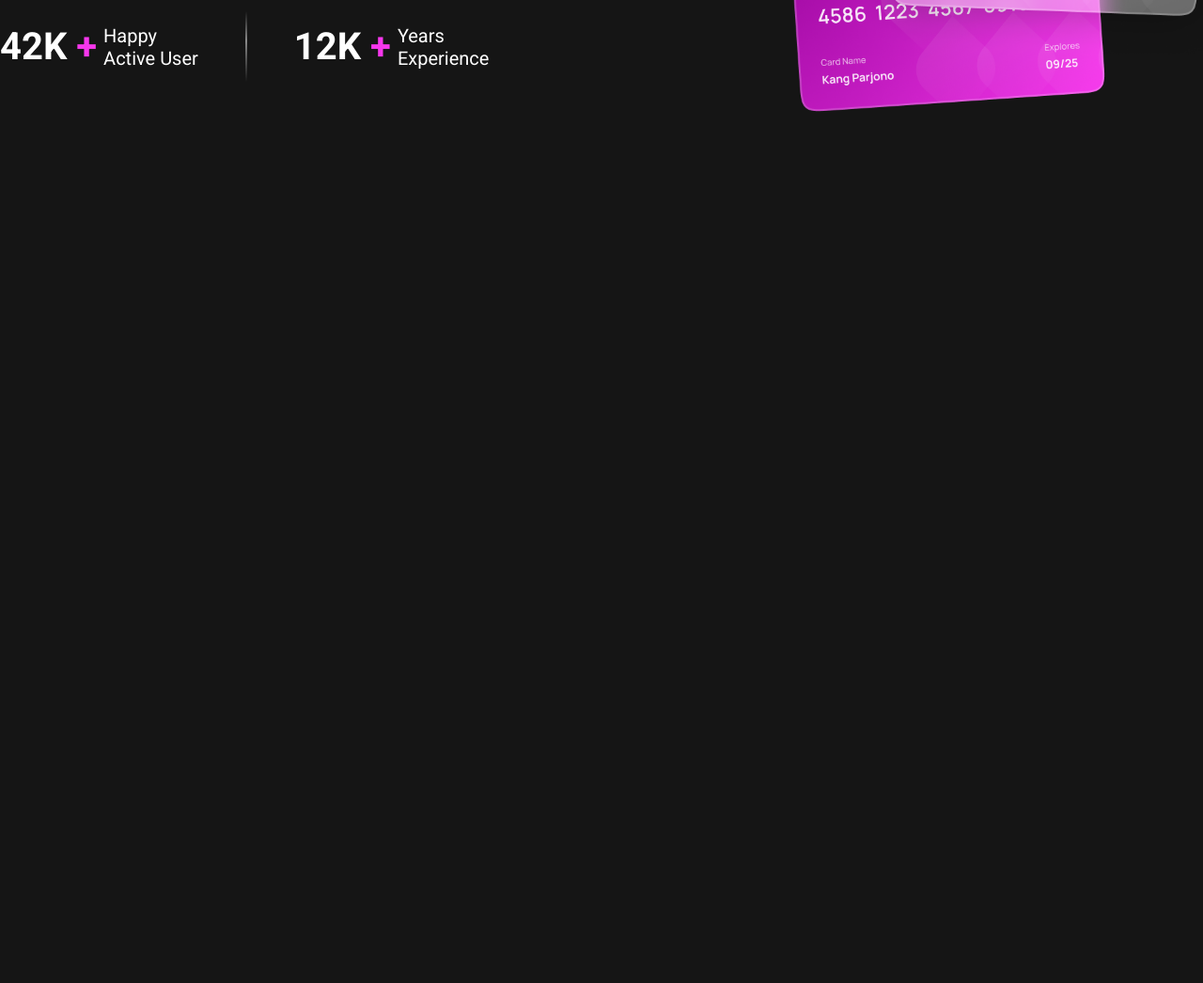
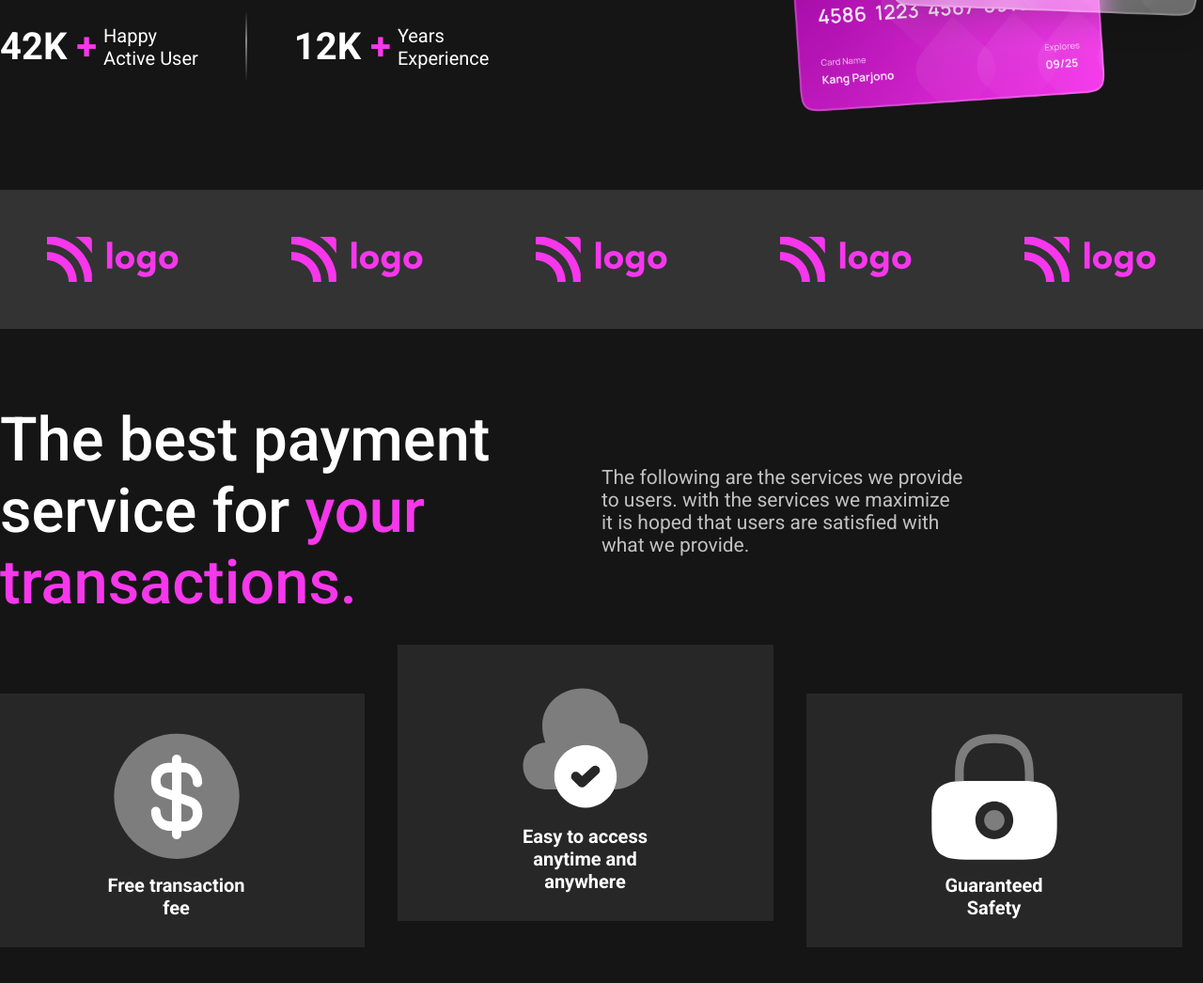
Before and after one commit to kalppatel83/credit-card-landing-page, a plain HTML site: page index.html in a window 1280 px wide. Shown: the part 500-1546 px from the top of the page at 94% size. Before the commit the page ends 800 px from the top, so only its background shows below. Drawn offline with Linux system fonts and the light colour scheme.

Commit message:
completed transaction section

```diff
--- a/index.html
+++ b/index.html
@@ -10,7 +10,7 @@
   <body>
     <!-- TODO: Navigation Bar -->
 
-    <nav class="nav-container">
+    <nav>
       <img src="./images/Logo.svg" alt="" class="nav-logo" />
       <ul class="nav-list">
         <li class="nav-items">Home</li>
@@ -64,5 +64,52 @@
         <img src="./images/frontCards.png" class="hero-title-image" alt="" />
       </div>
     </section>
+
+    <!-- Companies section  -->
+    <section class="companies-section">
+      <div class="logo-section">
+        <img src="./images/Logo.svg" alt="" />
+        <img src="./images/Logo.svg" alt="" />
+        <img src="./images/Logo.svg" alt="" />
+        <img src="./images/Logo.svg" alt="" />
+        <img src="./images/Logo.svg" alt="" />
+      </div>
+    </section>
+
+    <!-- Transaction Services -->
+
+    <section class="transaction-services">
+      <div class="container-right">
+        <h1 class="transaction-services-title">
+          The best payment service for
+          <span class="transaction-services-span">your transactions.</span>
+        </h1>
+      </div>
+      <div class="container-left">
+        <p class="transaction-services-sub-title">
+          The following are the services we provide <br />to users. with the
+          services we maximize <br />
+          it is hoped that users are satisfied with <br />
+          what we provide.
+        </p>
+      </div>
+    </section>
+    <section class="transaction-cards">
+      <div class="card">
+        <img src="./images/dollar-circle.svg" alt="" />
+        <h3 class="transaction-card-title">Free transaction fee</h3>
+      </div>
+      <div class="card">
+        <img src="./images/cloud-add.svg" alt="" />
+        <h3 class="transaction-card-title">
+          Easy to access <br />
+          anytime and anywhere
+        </h3>
+      </div>
+      <div class="card">
+        <img src="./images/lock.svg" alt="" />
+        <h3 class="transaction-card-title">Guaranteed Safety</h3>
+      </div>
+    </section>
   </body>
 </html>
--- a/style.css
+++ b/style.css
@@ -3,13 +3,13 @@
   margin: 0;
   padding: 0;
   box-sizing: border-box;
-  background-color: #151515;
   color: #fff;
   font-family: "Roboto", sans-serif;
 }
 html {
   font-size: 62.5%;
   overflow-x: hidden;
+  background-color: #151515;
 }
 nav {
   display: flex;
@@ -30,7 +30,6 @@ nav ul li {
 .hero {
   max-width: 1400px;
   margin: 8rem auto;
-  height: 50vh;
   display: flex;
   justify-content: center;
 }
@@ -92,3 +91,60 @@ nav ul li {
 .vector-img {
   margin: 0 5rem;
 }
+.companies-section {
+  margin: 8rem auto;
+  padding: 50px;
+  background-color: #333;
+}
+.logo-section {
+  display: flex;
+  justify-content: space-between;
+}
+.logo-section > img {
+  background: none;
+}
+.transaction-services {
+  max-width: 1400px;
+  display: flex;
+  align-items: center;
+  margin: 0 auto;
+}
+.container-right {
+  width: 50%;
+}
+.container-left {
+  width: 50%;
+}
+.transaction-services-title {
+  font-size: 6.5rem;
+  font-weight: 500;
+}
+.transaction-services-span {
+  color: #f637ec;
+}
+
+.transaction-services-sub-title {
+  max-width: 70%;
+  font-size: 2.1rem;
+  color: #c1c1c1;
+}
+.transaction-cards {
+  max-width: 1400px;
+  margin: 8rem auto;
+  display: flex;
+  align-items: center;
+  text-align: center;
+  justify-content: center;
+}
+.card {
+  padding: 3rem 12rem;
+  background-color: #272727;
+  margin-right: 35px;
+}
+.card:nth-child(2) {
+  margin-top: -80px;
+}
+.transaction-card-title {
+  color: #fff;
+  font-size: 2rem;
+}
```
